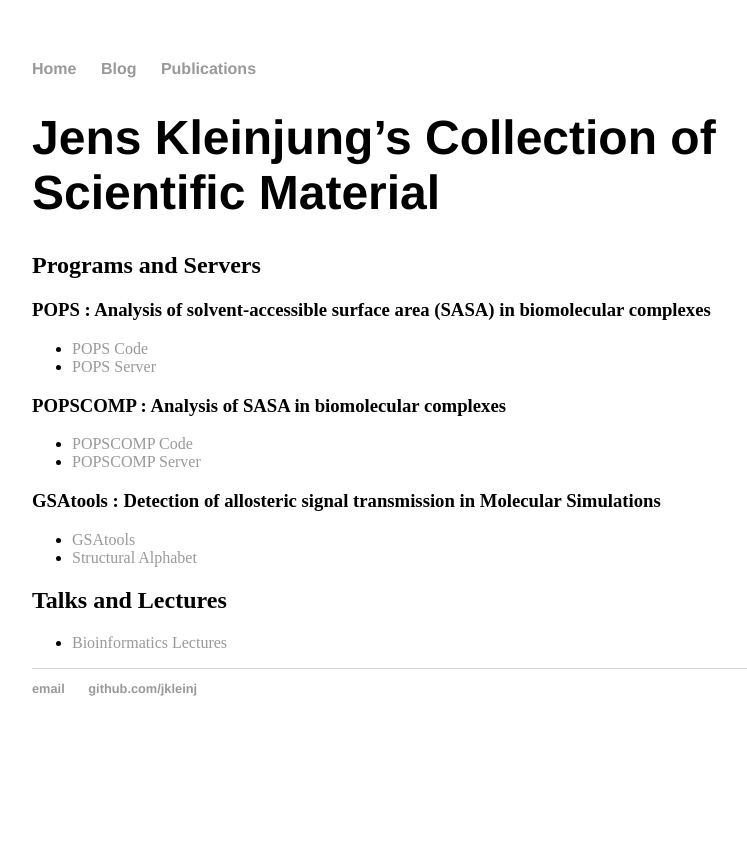
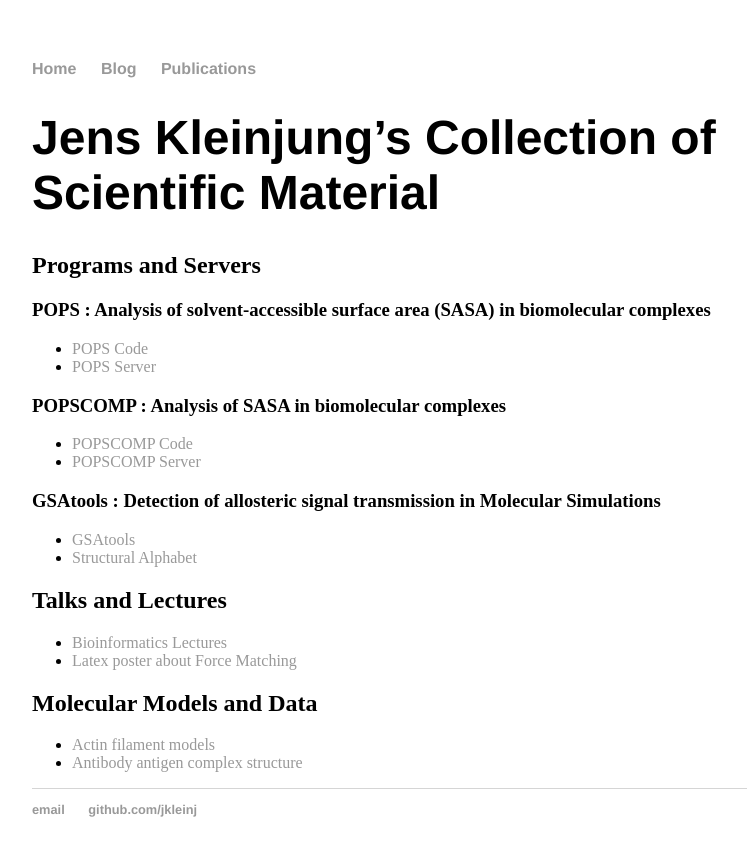
Before and after one commit to jkleinj/jkleinj.github.io, a Jekyll site: the page built from index.md, in a window 1280 px wide. Shown: the top 856 px of the page, without its empty margins (160-907 px from the left). Built offline with Jekyll 4.4.1, drawn with Linux system fonts in a browser that asks for light colours.

Commit message:
Update index.md

```diff
--- a/index.md
+++ b/index.md
@@ -20,3 +20,8 @@ title: Jens Kleinjung
 
 ## Talks and Lectures
 * [Bioinformatics Lectures](https://github.com/jkleinj/Bioinformatics_lectures)
+* [Latex poster about Force Matching](https://github.com/jkleinj/Latex_poster)
+
+## Molecular Models and Data
+* [Actin filament models](https://github.com/jkleinj/AFMmodels)
+* [Antibody antigen complex structure](http://www.rcsb.org/pdb/explore/explore.do?structureId=1f3r)
```
